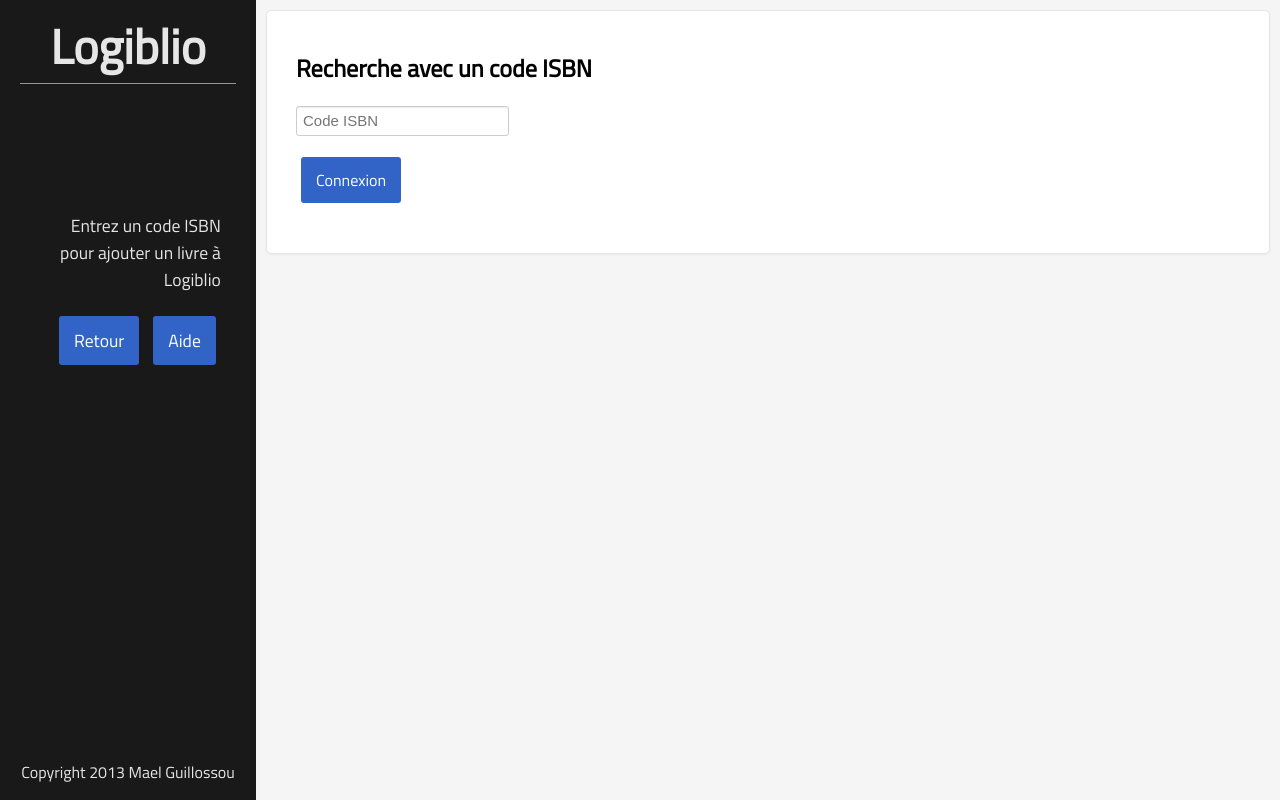
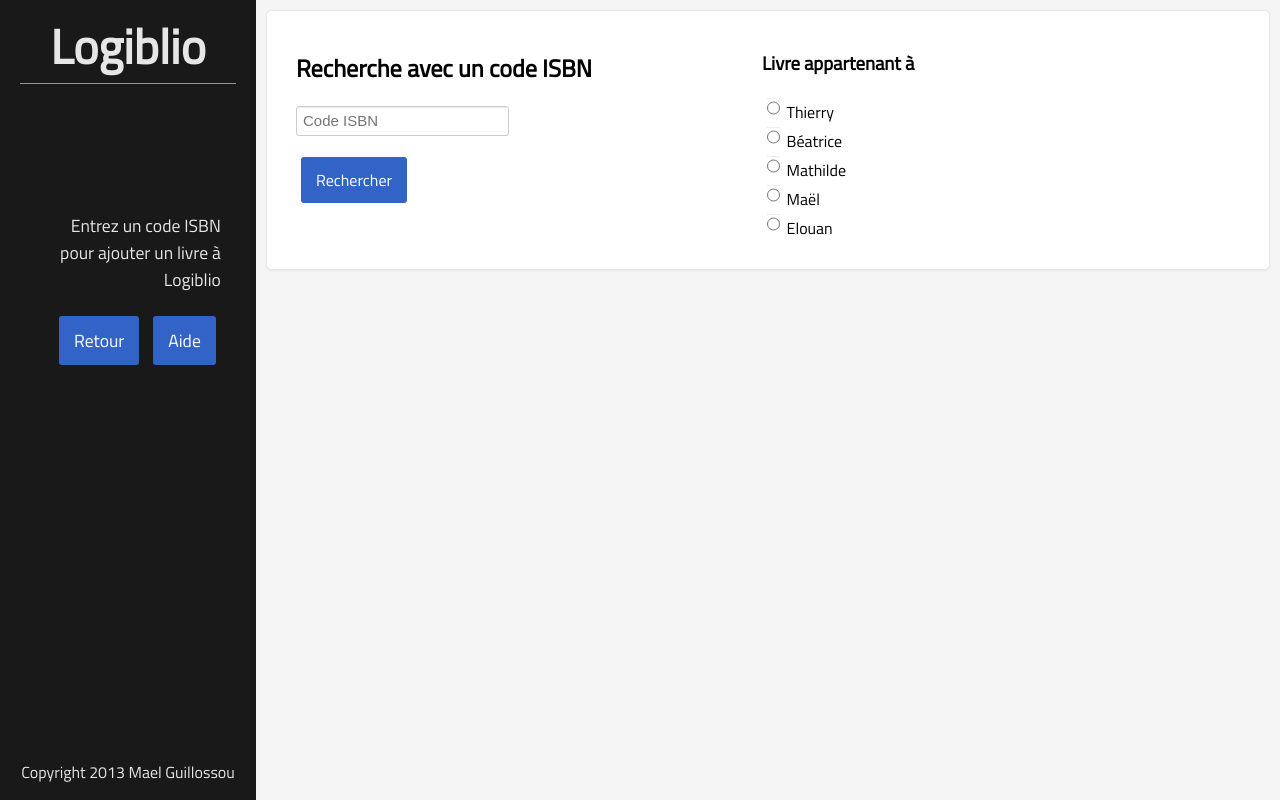
Before and after one commit to maelg/Logiblio, a PHP site: page /add.php in a window 1280 px wide. Run offline with PHP 8.4, Linux system fonts and the light colour scheme.

Commit message:
Notification, owner, and encoding

```diff
--- a/add.php
+++ b/add.php
@@ -12,6 +12,12 @@
 				display: inline-block;
 				width: 49%;
 				box-sizing: border-box;
+			}
+			.add div {
+				display: inline-block;
+				width: 49%;
+				box-sizing: border-box;
+				vertical-align: top;
 			}
 		</style>
 	</head>
@@ -34,14 +40,25 @@
 			</footer>
 		</div>
 		<div id="content">
-			<form class="bloc" method="post" action="add.php">
-				<h2>Recherche avec un code ISBN</h2>
-				<p>
+			<form class="bloc add" method="post" action="add.php">
+				<div>
+								<h2>Recherche avec un code ISBN</h2>
+
 					<input type="text" name="isbn" id="isbn" placeholder="Code ISBN"/>
+									<p>
+					<a href="#" class="btn">Rechercher</a>
 				</p>
-				<p>
-					<a href="#" class="btn">Connexion</a>
-				</p>
+
+				</div>
+<?php $owner = (!isset($_POST['owner'])) ? null : $_POST['owner']; ?>
+				<div>
+					<h3>Livre appartenant à</h3>
+					<input type="radio" name="owner" value="thierry" id="thierry" <?php if($owner == 'thierry') echo 'checked'; ?> /> <label for="thierry">Thierry</label><br>
+			        <input type="radio" name="owner" value="beatrice" id="beatrice" <?php if($owner == 'beatrice') echo 'checked'; ?> /> <label for="beatrice">Béatrice</label><br>
+			        <input type="radio" name="owner" value="mathilde" id="mathilde" <?php if($owner == 'mathilde') echo 'checked'; ?> /> <label for="mathilde">Mathilde</label><br>
+			        <input type="radio" name="owner" value="mael" id="mael" <?php if($owner == 'mael') echo 'checked'; ?> /> <label for="mael">Maël</label><br>
+			        <input type="radio" name="owner" value="elouan" id="elouan" <?php if($owner == 'elouan') echo 'checked'; ?> /> <label for="elouan">Elouan</label>
+			    </div>
 			</form>
 <?php
 if(isset($_POST['isbn']))
@@ -63,41 +80,73 @@ if(isset($_POST['isbn']))
 	    $infos['langue'] = $book->volumeInfo->language;
 	    $infos['publication'] = $book->volumeInfo->publishedDate;
 	    $infos['pages'] = $book->volumeInfo->pageCount;
+	    $infos['proprietaire'] = $owner;
 
 	    if( isset($book->volumeInfo->imageLinks) )
 	        $infos['image'] = str_replace('&edge=curl', '', $book->volumeInfo->imageLinks->thumbnail);
 	    else
 	    	$infos['image'] = null;
-
-	}
-	else{
-	   echo 'Livre introuvable';
-	}
 ?>
 			<div class="bloc livre">
 				<div>
 					<img src="<?php echo $infos['image']; ?>" style="float: left;" alt="">
 					<p class="info"><?php echo $infos['titre']; ?> - <?php echo $infos['auteur']; ?><br><small><?php echo $infos['isbn']; ?></small><br>Nbr de pages <?php echo $infos['pages']; ?></p>
 				</div>
-				<div>
+				<div class="confirm">
 					<p>Est-ce le bon livre ?</p>
 					<p><a href="#" class="btn" id="confirm">Oui</a><a href="#" class="btn btn-danger">Non</a></p>
 				</div>
 			</div>
+<?php
+	}
+	else{
+	   echo 'Livre introuvable';
+	}
+?>
 			<script type="text/javascript">
+				function notifyMe(msg, tps) {
+				  // Let's check if the browser supports notifications
+				  if (!("Notification" in window)) {
+				    alert("This browser does not support desktop notification");
+				  }
+
+				  // Let's check if the user is okay to get some notification
+				  else if (Notification.permission === "granted") {
+				    // If it's okay let's create a notification
+				    var notification = new Notification(msg);
+				    setTimeout(function(){
+						notification.close();
+					}, tps);
+
+				  }
+
+				  // Otherwise, we need to ask the user for permission
+				  // Note, Chrome does not implement the permission static property
+				  // So we have to check for NOT 'denied' instead of 'default'
+				  else if (Notification.permission !== 'denied') {
+				    Notification.requestPermission(function (perm) {
+			        if (perm == 'granted') {
+			            notifyMe(msg, tps)
+			        }
+			    });
+				}
+			}
+
 				if($('#confirm'))
 					$('#confirm').focus();
 				else
 					$('#isbn').focus();
 
 				$('#confirm').click(function() {
+					$('.confirm').slideUp();
 					$.ajax({
 					  type: "POST",
 					  url: "ajax/add.php",
 					  data: {book : <?php echo json_encode($infos); ?>}
 					})
 					  .done(function( msg ) {
-					    alert( "Data Saved: " + msg );
+					    notifyMe('Livre enregistré', 5000)
+					    $('#isbn').focus();
 					});
 				});
 			</script>
--- a/css/core.css
+++ b/css/core.css
@@ -24,6 +24,10 @@
 	background-color: #3264c8;
 	padding: 8px 12px 8px 12px;
 	margin: 5px;
+}
+
+.btn:focus {
+	border: 3px dashed red;
 }
 
 .btns li a, .btn {
```
Also changed, not shown: ajax/add.php (+4 -3 lines).
